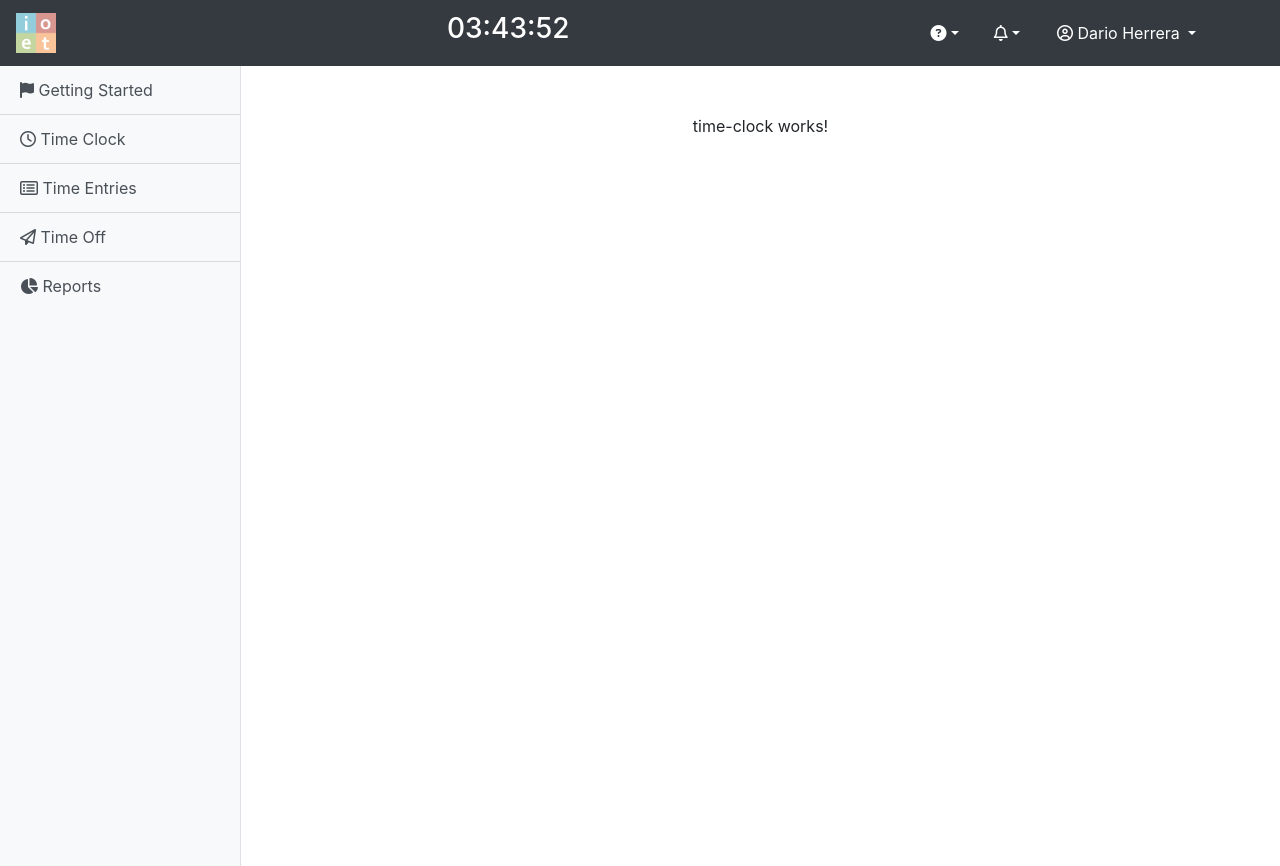
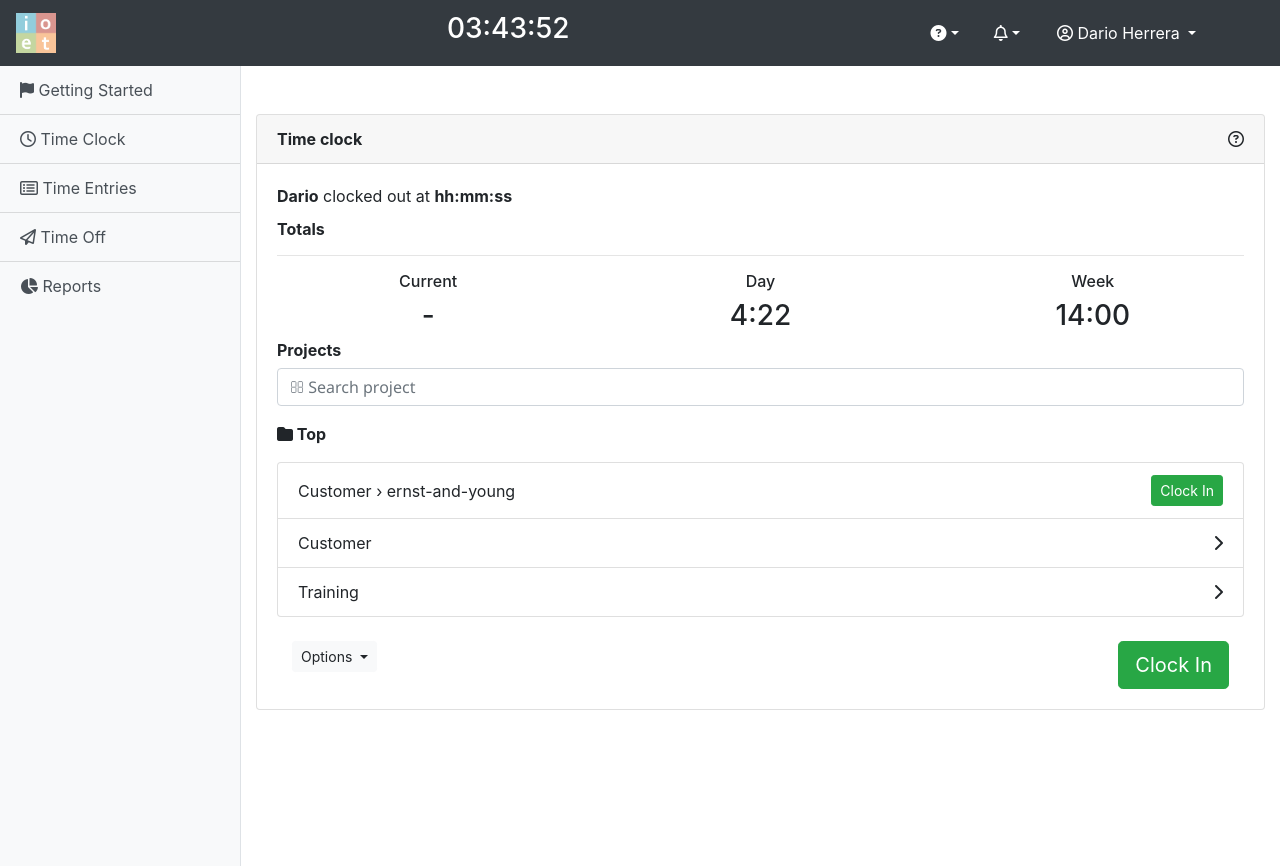
Before and after one commit to ioet/time-tracker-ui, an Angular app: page /#/timeClock in a window 1280 px wide. Built offline with nearby package versions, Linux system fonts and the light colour scheme.

Commit message:
time clock in UI

```diff
--- a/src/app/components/optionsSidebar/time-clock/time-clock.component.html
+++ b/src/app/components/optionsSidebar/time-clock/time-clock.component.html
@@ -1,5 +1,75 @@
 <div class="text-center mt-5">
 
-    <p>time-clock works!</p>
+    <div class="card">
+        <div class="card-header">
+            <div class="row">
+                <div class="col-2 text-left">
+                    <strong>Time clock</strong>
+                </div>
+                <div class="col-10 text-right">
+                    <i class="far fa-question-circle"></i>
+                </div>
+            </div>
+        </div>
 
-</div>
+        <div class="card-body">
+            <p class="card-title text-left"><strong>Dario</strong> clocked out at <strong>hh:mm:ss</strong></p>
+            <h6 class="text-left"><strong>Totals</strong></h6>
+            <hr>
+            <div class="row">
+                <div class="col-4">
+                    <h6>Current</h6>
+                    <h3>-</h3>
+                </div>
+                <div class="col-4">
+                    <h6>Day</h6>
+                    <h3>4:22</h3>
+
+                </div>
+                <div class="col-4">
+                    <h6>Week</h6>
+                    <h3>14:00</h3>
+                </div>
+            </div>
+            <h6 class="text-left"><strong>Projects</strong></h6>
+            <form>
+                <div class="form-group">
+                    <input type="text" class="form-control" id="formGroupExampleInput" placeholder="&#xF002; Search project" style="font-family:'Segoe UI', Tahoma, Geneva, Verdana, sans-serif, FontAwesome">
+                </div>
+            </form>
+            <p class="text-left"><i class="fas fa-folder"></i><strong>  Top</strong></p>
+            <ul class="list-group">
+                <li class="list-group-item d-flex justify-content-between align-items-center">
+                    Customer › ernst-and-young
+                    <button type="button" class="btn btn-success btn-sm">Clock In</button>
+                </li>
+                <li class="list-group-item d-flex justify-content-between align-items-center">
+                    Customer
+                    <i class="fas fa-chevron-right"></i>
+
+                </li>
+                <li class="list-group-item d-flex justify-content-between align-items-center">
+                    Training
+                    <i class="fas fa-chevron-right"></i>
+                </li>
+            </ul>
+            <br>
+
+            <div class="container">
+                <div class="row">
+                    <div class="col text-left">
+                        <button class="btn btn-light btn-sm dropdown-toggle" type="button" data-toggle="dropdown" aria-haspopup="true" aria-expanded="false">
+                            Options
+                          </button>
+                    </div>
+                    <div class="col text-right">
+                        <button class="btn btn-success btn-lg" type="button">Clock In</button>
+                    </div>
+
+                </div>
+
+            </div>
+
+        </div>
+
+    </div>
```
